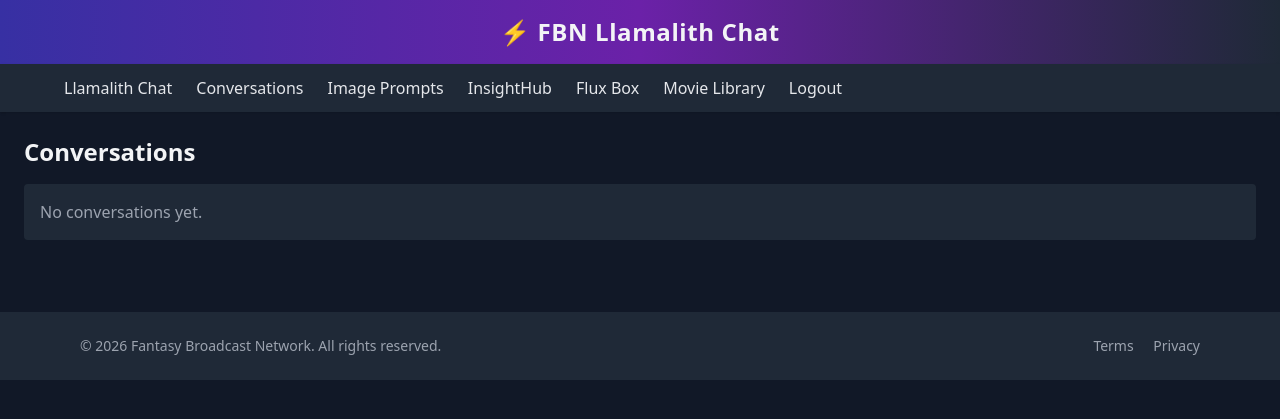
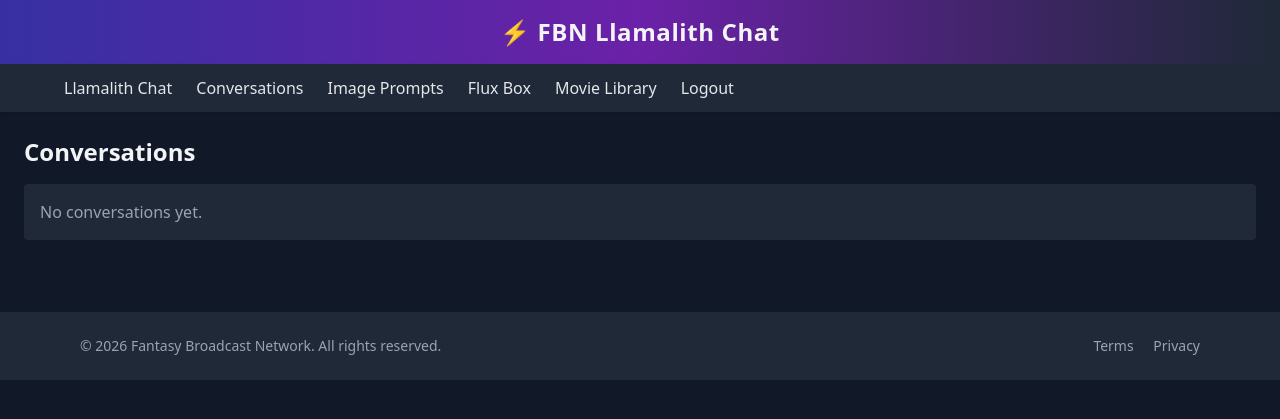
Before and after one commit to Hisha/llamalith, a FastAPI app: page /conversations in a window 1280 px wide. Shown: the top 419 px of the page. Run offline with FastAPI, Linux system fonts and the light colour scheme; the visitor is signed in with stand-in values (Sample User, id 1); data that the repository does not hold is empty; parts of the project's set-up code (start-up, migrations or seed data) failed here and were passed over; some libraries are stand-ins or nearby versions.

Commit message:
Update base.html

```diff
--- a/templates/base.html
+++ b/templates/base.html
@@ -34,7 +34,6 @@
       <a href="/chat/" class="hover:underline">Llamalith Chat</a>
       <a href="{{ request.scope.root_path }}/conversations" class="hover:underline">Conversations</a>
       <a href="{{ request.scope.root_path }}/image-prompts" class="hover:underline">Image Prompts</a>
-      <a href="/insight/" class="hover:underline">InsightHub</a>
       <a href="/flux/" class="hover:underline">Flux Box</a>
       <a href="/ML/" class="hover:underline">Movie Library</a>
       <a href="{{ request.scope.root_path }}/logout" class="hover:underline ml-auto">Logout</a>
```
